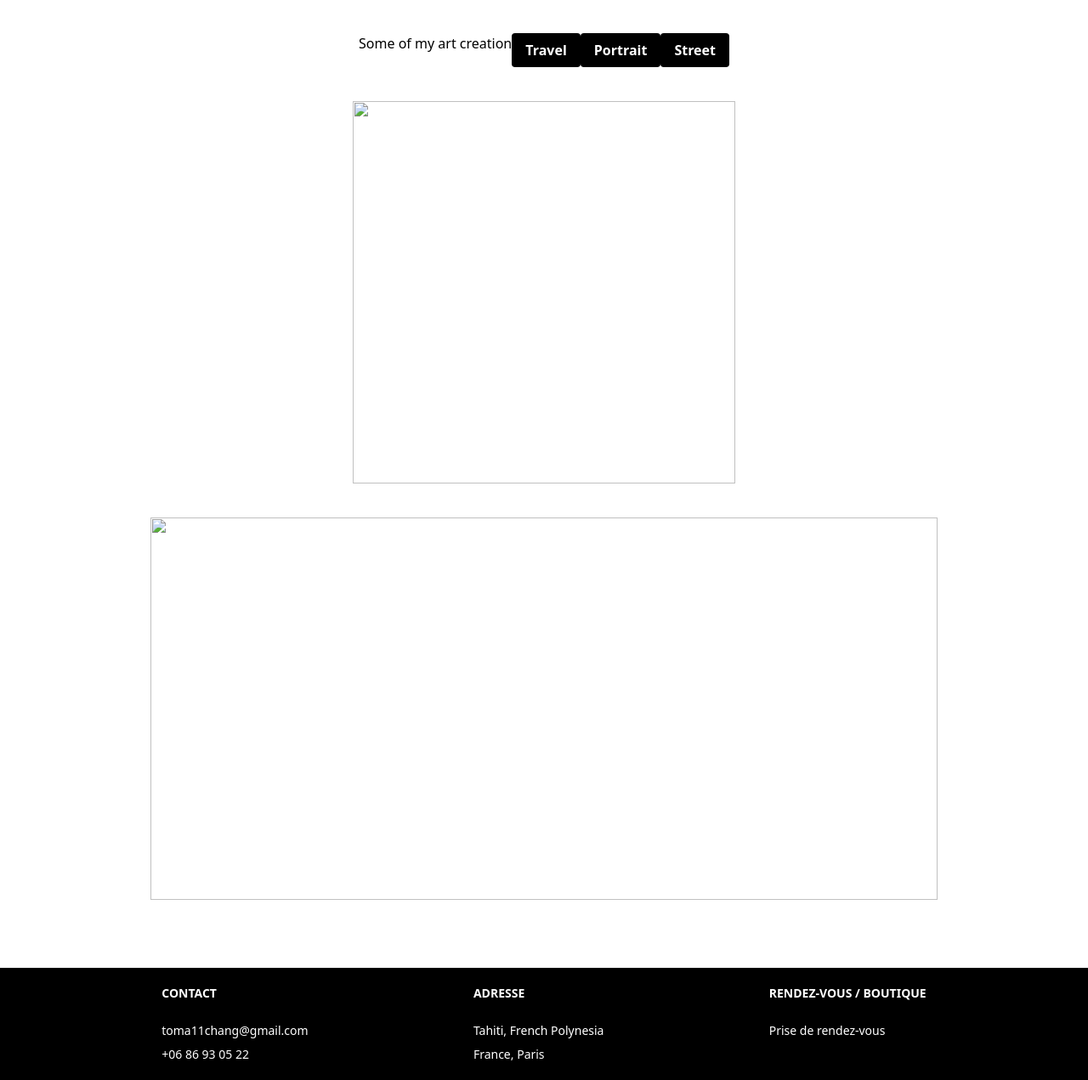
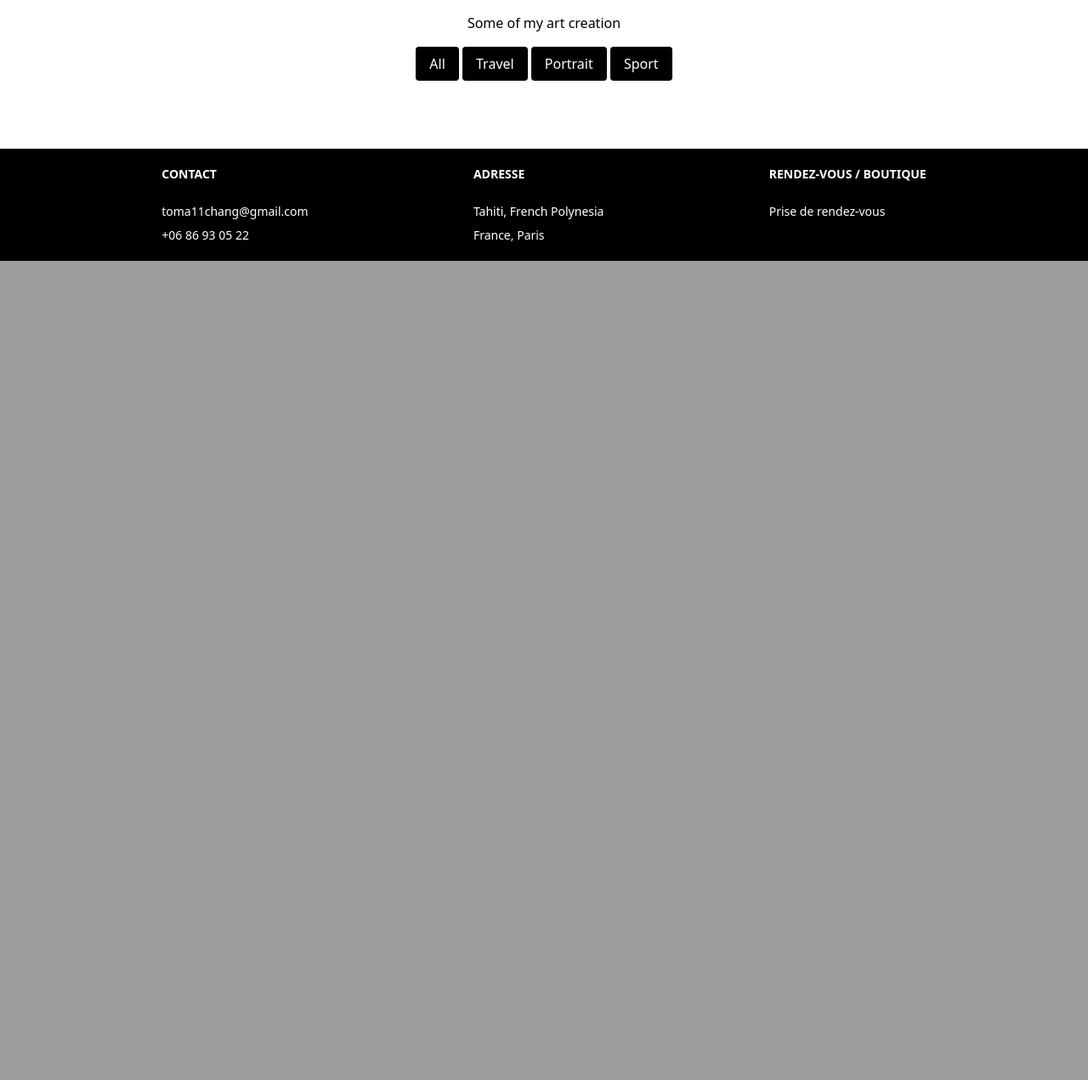
Before and after one commit to CHANG-Toma/tomart_photography, a Symfony app: template templates/portfolio.html.twig in a window 1280 px wide. Shown: the part 1114-2385 px from the top of the page at 85% size. After the commit the page ends 1421 px from the top, so only its background shows below. Run offline with Twig, Linux system fonts and the light colour scheme; the template is opened without the code that fills it, so the values that code supplies are empty; some libraries are stand-ins or nearby versions.

Commit message:
amélioration html

```diff
--- a/templates/portfolio.html.twig
+++ b/templates/portfolio.html.twig
@@ -2,66 +2,93 @@
 <html>
 <head>
     <meta charset="UTF-8">
-    <link rel="stylesheet" href="{{ asset('css/tailwind.css') }} ">
-    <link rel="stylesheet" href="{{ asset('css/font-awesome/css/font-awesome.min.css') }} ">
+    <link rel="stylesheet" href="{{ asset('css/tailwind.css') }}">
+    <link rel="stylesheet" href="{{ asset('css/font-awesome/css/font-awesome.min.css') }}">
     <title>
         {% block title %}Tom'Art Photographie{% endblock %}
     </title>
-
 </head>
 <body>
 
-{% block body %}git
+{% block body %}
 
 {% include 'header.html.twig' %}
 
 <section class="mt-6 md:mt-0 relative">
     <div class="absolute w-full h-full top-0 flex justify-center items-center">
-        <h1 class="text-white text-9xl font-thin tracking-wide">Let me show you some</h1>
+        <h1 class="text-center text-9xl font-thin sm:text-6xl md:text-9xl lg:text-9xl">Let me show you some</h1>
     </div>
-    <img class="w-full " src="https://i.postimg.cc/fLN9Nwrd/DSC-8775.jpg" alt="banner">
+    <img class="w-full" src="https://i.postimg.cc/fLN9Nwrd/DSC-8775.jpg" alt="banner">
 </section>
 
-<section class="flex justify-center m-10">
+<section class="text-center m-10">
     <div>
-        <h1>Some of my art creation </h1>
+        <h1 class="mb-4">Some of my art creation</h1>
     </div>
-      <button type="submit" class="bg-black hover:bg-black text-white font-bold py-2 px-4 rounded">Travel</button>
-      <button type="submit" class="bg-black hover:bg-black text-white font-bold py-2 px-4 rounded">Portrait</button>
-      <button type="submit" class="bg-black hover:bg-black text-white font-bold py-2 px-4 rounded">Street</button>
 
+    <div class="mb-4">
+        <button id="filter-all" class="bg-black text-white px-4 py-2 rounded">All</button>
+        <button id="filter-travel" class="bg-black text-white px-4 py-2 rounded">Travel</button>
+        <button id="filter-portrait" class="bg-black text-white px-4 py-2 rounded">Portrait</button>
+        <button id="filter-sport" class="bg-black text-white px-4 py-2 rounded">Sport</button>
+    </div>
 </section>
 
-<section class="flex flex-col items-center flex-wrap lg:flex-row lg:justify-center gap-10 m-10 ">
-
-    <div class="relative flex justify-center group">
-        <img class="w-[450px] h-[450px] min-w-[330px] object-cover transition group-hover:bg-black" src="{{ allImage[0].url }}">
-        <div class="absolute z-30 flex w-full h-full justify-center items-center opacity-0 group-hover:opacity-100 transition-opacity duration-300">
-            <p class="text-white text-lg font-normal text-center">{{ allImage[0].texte }}</p>
+<section class="flex flex-col items-center flex-wrap lg:flex-row lg:justify-center gap-10 m-10" id="photo-grid">
+    {% for image in allImage %}
+        <div class="relative flex justify-center group">
+            <img class="w-[450px] h-[450px] min-w-[330px] object-cover transition group-hover:bg-black" src="{{ image.url }}">
+            <div class="absolute z-30 flex w-full h-full justify-center items-center opacity-0 group-hover:opacity-100 transition-opacity duration-300">
+                <p class="text-white text-lg font-normal text-center">{{ image.texte }}</p>
+            </div>
+            <div class="absolute z-20 h-full w-full bg-black opacity-0 group-hover:opacity-50 transition-opacity duration-300"></div>
         </div>
-        <div class="absolute z-20 h-full w-full bg-black opacity-0 group-hover:opacity-50 transition-opacity duration-300"></div>
-    </div>
-    <div class="relative flex justify-center group">
-        <img class="w-[926px] h-[450px] min-w-[330px] object-cover transition group-hover:bg-black" src="{{ allImage[1].url }}">
-        <div class="absolute z-30 flex w-full h-full justify-center items-center opacity-0 group-hover:opacity-100 transition-opacity duration-300">
-            <p class="text-white text-lg font-normal text-center">{{ allImage[1].texte }}</p>
-        </div>
-        <div class="absolute z-20 h-full w-full bg-black opacity-0 group-hover:opacity-50 transition-opacity duration-300"></div>
-    </div>
-
+    {% endfor %}
 </section>
 
-<section class="flex flex-col items-center flex-wrap lg:flex-row lg:justify-center gap-10 m-10 ">
-        {% for image in allImage[2:] %}
-            <div class="relative flex justify-center group">
-                <img class="w-[450px] h-[450px] object-cover transition group-hover:bg-black" src={{image.url}}>
-                <div class="absolute z-30 flex w-full h-full justify-center items-center opacity-0 group-hover:opacity-100 transition-opacity duration-300">
-                    <p class="text-white text-lg font-normal text-center">{{ image.texte }}</p>
-                </div>
-                <div class="absolute z-20 h-full w-full bg-black opacity-0 group-hover:opacity-50 transition-opacity duration-300"></div>
-            </div>
+<script>
+    const photoGrid = document.getElementById("photo-grid");
+    const filterAll = document.getElementById("filter-all");
+    const filterTravel = document.getElementById("filter-travel");
+    const filterPortrait = document.getElementById("filter-portrait");
+    const filterSport = document.getElementById("filter-sport");
+
+    // Les URL des images obtenues depuis le contrôleur
+    const imagesTravel = [
+        "{{ ImagesTravel }}",
+    ];
+    const imagesPortrait = [
+        "{{ ImagesPortrait }}",
+    ];
+    const imagesSport = [
+        "{{ ImagesSport }}",
+    ];
+    const allImages = [
+        {% for image in allImage %}
+            "{{ image.url }}",
         {% endfor %}
-</section>
+    ];
+
+    // Fonction pour afficher les photos en fonction du type sélectionné
+    function displayPhotos(images) {
+        photoGrid.innerHTML = "";
+        images.forEach(url => {
+            const img = document.createElement("img");
+            img.src = url;
+            img.className = "w-full h-auto rounded";
+            photoGrid.appendChild(img);
+        });
+    }
+
+    // Écouteurs d'événements pour les boutons de filtre
+    filterAll.addEventListener("click", () => displayPhotos(allImages));
+    filterTravel.addEventListener("click", () => displayPhotos(imagesTravel));
+    filterPortrait.addEventListener("click", () => displayPhotos(imagesPortrait));
+    filterSport.addEventListener("click", () => displayPhotos(imagesSport));
+
+    // Affichez toutes les photos par défaut
+    displayPhotos(allImages);
+</script>
 
 {% endblock %}
 
```
Also changed, not shown: src/Controller/portfolioController.php (+9 -5 lines).
